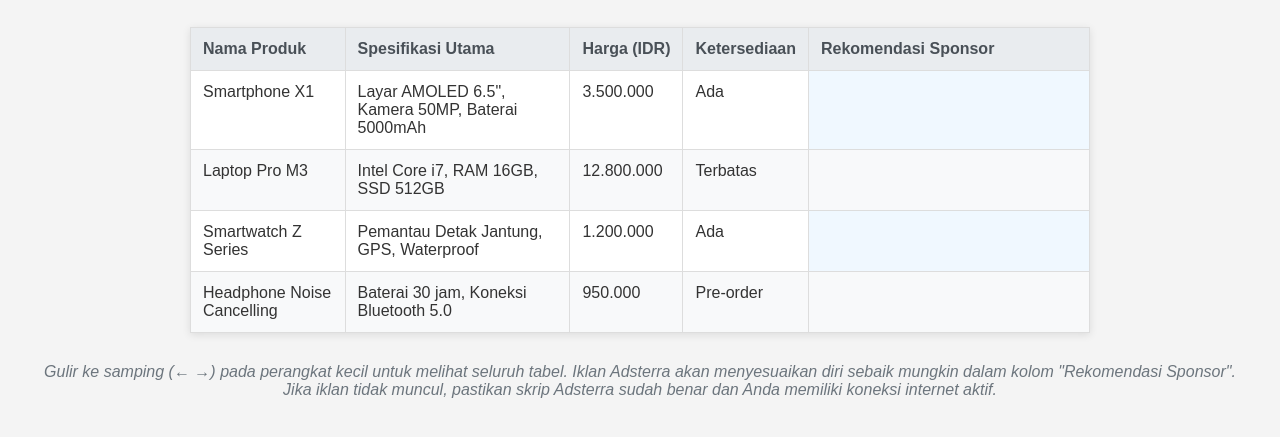
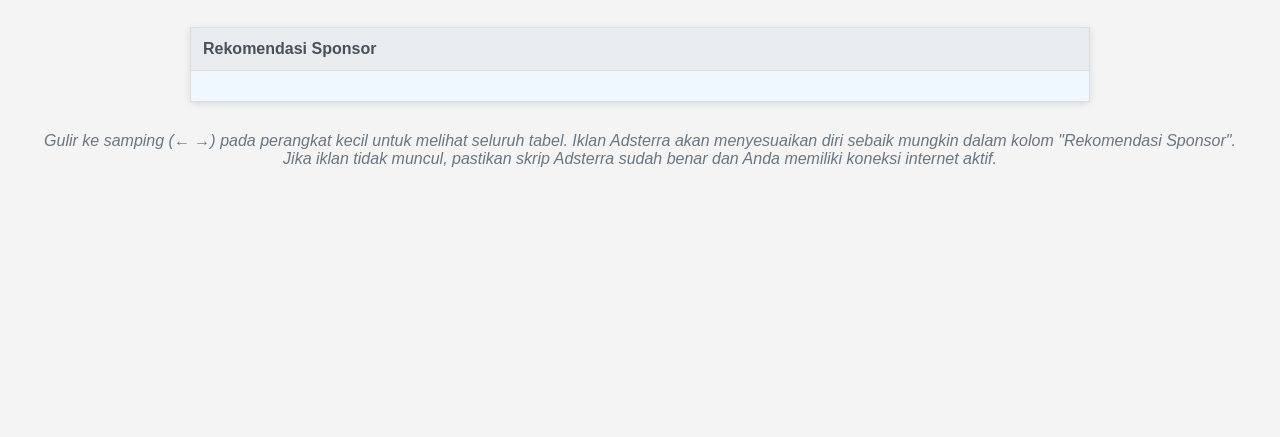
Before and after one commit to rohmansyah123/adsterra.github.io, a plain HTML site: page index.html in a window 1280 px wide. Shown: the part 61-498 px from the top of the page. Drawn offline with Linux system fonts and the light colour scheme.

Commit message:
Update index.html

```diff
--- a/index.html
+++ b/index.html
@@ -103,46 +103,20 @@
         <table>
             <thead>
                 <tr>
-                    <th>Nama Produk</th>
-                    <th>Spesifikasi Utama</th>
-                    <th>Harga (IDR)</th>
-                    <th>Ketersediaan</th>
-                    <th>Rekomendasi Sponsor</th>
+
+                 <th>Rekomendasi Sponsor</th>
+
                 </tr>
             </thead>
             <tbody>
                 <tr>
-                    <td>Smartphone X1</td>
-                    <td>Layar AMOLED 6.5", Kamera 50MP, Baterai 5000mAh</td>
-                    <td>3.500.000</td>
-                    <td>Ada</td>
+
                     <td class="ad-container">
                         <script async="async" data-cfasync="false" src="//pl26583030.profitableratecpm.com/2c979ea6eea470e28aecac661089d1a9/invoke.js"></script>
                         <div id="container-2c979ea6eea470e28aecac661089d1a9"></div>
                         </td>
-                </tr>
-                <tr>
-                    <td>Laptop Pro M3</td>
-                    <td>Intel Core i7, RAM 16GB, SSD 512GB</td>
-                    <td>12.800.000</td>
-                    <td>Terbatas</td>
-                    <td></td> </tr>
-                <tr>
-                    <td>Smartwatch Z Series</td>
-                    <td>Pemantau Detak Jantung, GPS, Waterproof</td>
-                    <td>1.200.000</td>
-                    <td>Ada</td>
-                    <td class="ad-container">
-                        <script async="async" data-cfasync="false" src="//pl26583030.profitableratecpm.com/2c979ea6eea470e28aecac661089d1a9/invoke.js"></script>
-                        <div id="container-2c979ea6eea470e28aecac661089d1a9"></div>
-                    </td>
-                </tr>
-                <tr>
-                    <td>Headphone Noise Cancelling</td>
-                    <td>Baterai 30 jam, Koneksi Bluetooth 5.0</td>
-                    <td>950.000</td>
-                    <td>Pre-order</td>
-                    <td></td>
+
+
                 </tr>
             </tbody>
         </table>
```
